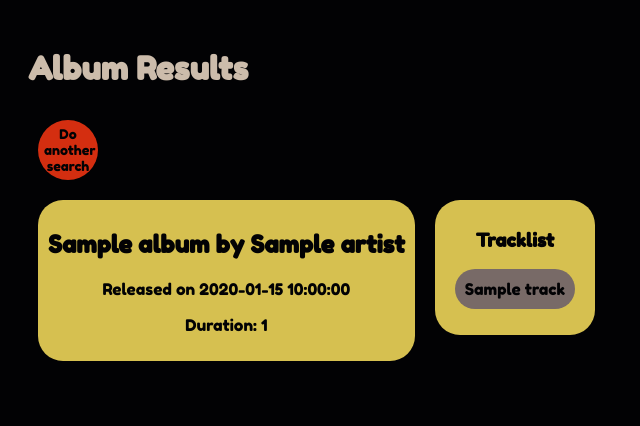
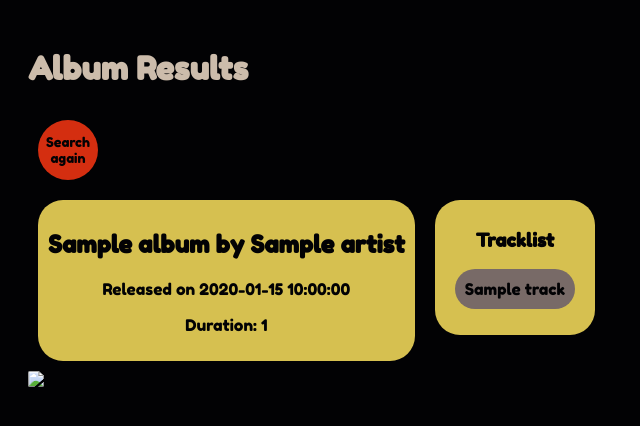
Before and after one commit to gtoutin/song-a-tiel, a Flask app: template SongaTiel/templates/album.html in a window 1280 px wide. Shown: the top 426 px of the page, without its empty margins (0-640 px from the left). Run offline with Flask 2, Linux system fonts and the light colour scheme; the template is opened without the code that fills it: most values are stand-ins (such as "Sample title", 1, 10 or a date in 2020); parts of the project's set-up code (start-up, migrations or seed data) failed here and were passed over.

Commit message:
Album art!

```diff
--- a/SongaTiel/SongaTiel.py
+++ b/SongaTiel/SongaTiel.py
@@ -94,7 +94,8 @@ class SongaTiel():
                 "artist": albumInfo.get('artist',''),
                 "tracklist": albumInfo.get('tracklist',[]),
                 "length": albumInfo.get('length',''),
-                "release_date": albumInfo.get('release_date','')
+                "release_date": albumInfo.get('release_date',''),
+                "album_art": albumInfo.get('album_art','')
             }
         }
 
--- a/SongaTiel/app.py
+++ b/SongaTiel/app.py
@@ -48,6 +48,7 @@ def results():
             release_date=st_data['release_date'],
             length=st_data['length'],
             tracklist=st_data['tracklist'],
+            art_link=st_data['album_art'],
         )
     elif st_results['type'] == Type.ARTIST.name:
         print('Serving artist page')
--- a/SongaTiel/spotify.py
+++ b/SongaTiel/spotify.py
@@ -146,12 +146,14 @@ class SpotifyWrapper():
         album_duration = sum(tracks_duration) / 1000  # the track durations are in ms. convert to s
         length = str(datetime.timedelta(seconds=album_duration))
         length = length.split('.')[0]  # remove the extra milliseconds
+        art_link = albumJson.get('images')[0]['url']
         return {
             "name": name,
             "artist": artist,
             "tracklist": tracklist,
             "length": length,
-            "release_date": release_date
+            "release_date": release_date,
+            "album_art": art_link
         }
 
 
--- a/SongaTiel/static/style.css
+++ b/SongaTiel/static/style.css
@@ -43,7 +43,6 @@ pre, #formdiv, #innerdiv, li {
     margin: 10px;
     border-radius: 25px;
     padding: 10px;
-    /* color: #CCBCAB; */
 }
 #innerdiv {
     opacity: 50%;
@@ -63,3 +62,6 @@ pre {
     width: 25%;
     min-width: 300px;
 }
+img {
+    border-radius: 10%;
+}
--- a/SongaTiel/templates/album.html
+++ b/SongaTiel/templates/album.html
@@ -21,13 +21,16 @@
         <![endif]-->
         <h1>Album Results</h1>
         <form action="/">
-            <button>Do another search</button>
+            <button>Search again</button>
         </form>
         <div class="flexthis">
-            <div id="basicinfo">
-                <h2>{{album}} by {{artist}}</h2>
-                <p>Released on {{release_date}}</p>
-                <p>Duration: {{length}}</p>
+            <div>
+                <div id="basicinfo">
+                    <h2>{{album}} by {{artist}}</h2>
+                    <p>Released on {{release_date}}</p>
+                    <p>Duration: {{length}}</p>
+                </div>
+                <img src="{{art_link}}"/>
             </div>
             <div id="backgrounddiv">
                 <h3>Tracklist</h3>
--- a/SongaTiel/templates/artist.html
+++ b/SongaTiel/templates/artist.html
@@ -20,7 +20,7 @@
             <p class="browsehappy">You are using an <strong>outdated</strong> browser. Please <a href="#">upgrade your browser</a> to improve your experience.</p>
         <![endif]-->
         <form action="/">
-            <button>Do another search</button>
+            <button>Search again</button>
         </form>
         <h1>Artist Results</h1>
         <div class="flexthis">
--- a/SongaTiel/templates/no_results.html
+++ b/SongaTiel/templates/no_results.html
@@ -21,7 +21,7 @@
         <![endif]-->
         <h1>No Results</h1>
         <form action="/">
-            <button>Do another search</button>
+            <button>Search again</button>
         </form>
         <script src="" async defer></script>
     </body>
--- a/SongaTiel/templates/song.html
+++ b/SongaTiel/templates/song.html
@@ -20,7 +20,7 @@
             <p class="browsehappy">You are using an <strong>outdated</strong> browser. Please <a href="#">upgrade your browser</a> to improve your experience.</p>
         <![endif]-->
         <form action="/">
-            <button>Do another search</button>
+            <button>Search again</button>
         </form>
         <h1>Song Results</h1>
         <div class="flexthis">
```
